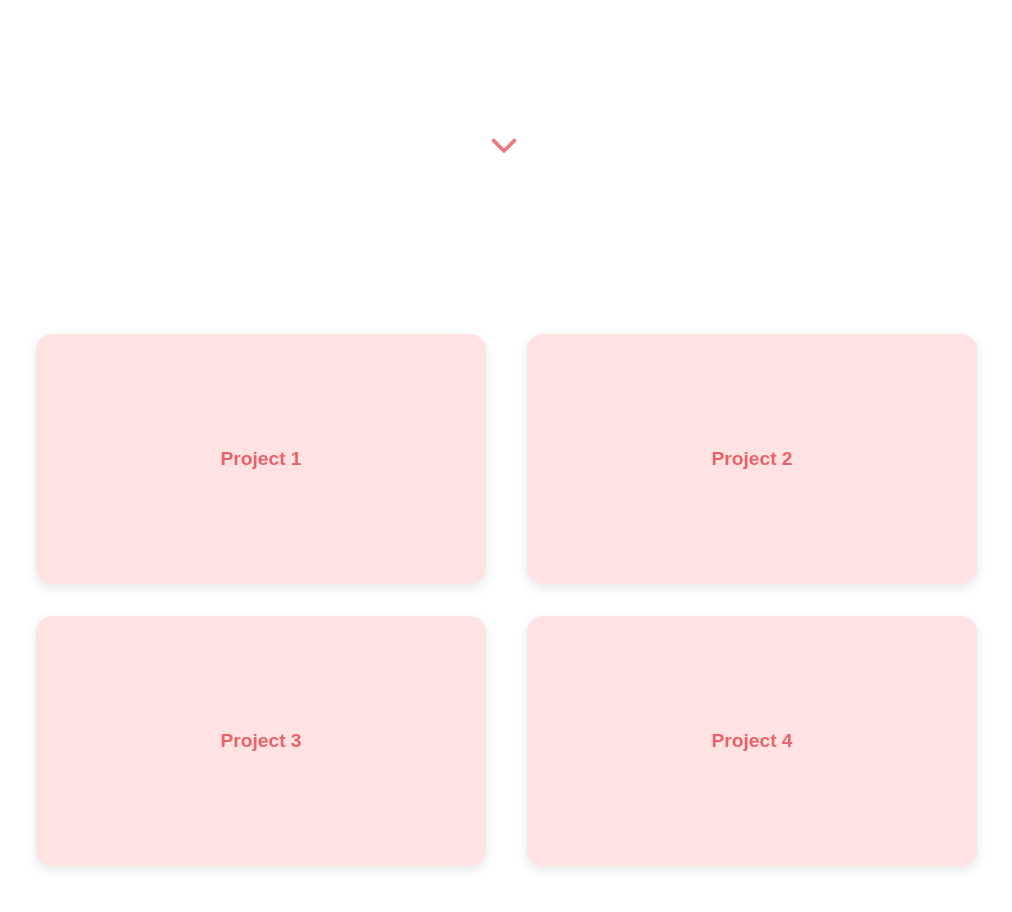
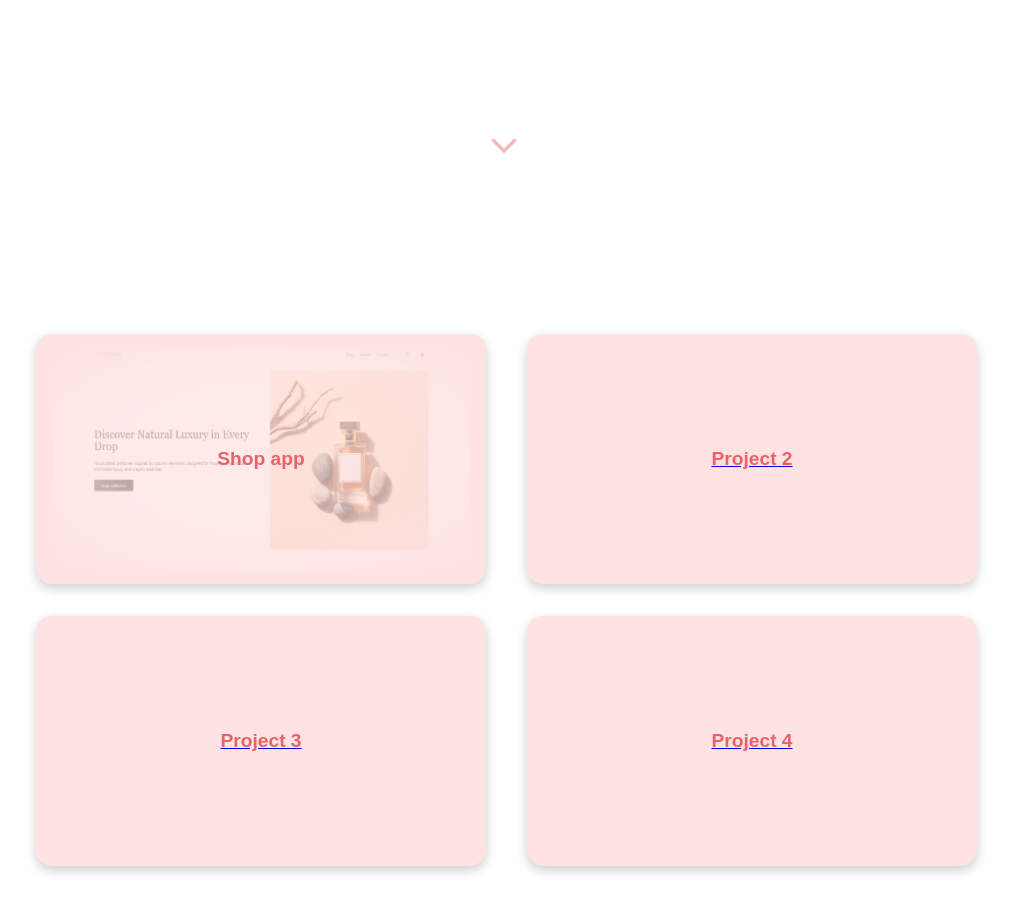
Before and after one commit to Kubrycz/portfolio_, a React (Create React App) app: page / in a window 1280 px wide. Shown: the part 600-1512 px from the top of the page, without its empty margins (136-1148 px from the left). Built offline with nearby package versions, Linux system fonts and the light colour scheme.

Commit message:
add some projects changes, visual effects on buttons

```diff
--- a/src/App.tsx
+++ b/src/App.tsx
@@ -3,8 +3,15 @@ import avatar from "../src/assets/AvatarMaker.png";
 import { FontAwesomeIcon } from "@fortawesome/react-fontawesome";
 import { faBars, faChevronDown } from "@fortawesome/free-solid-svg-icons";
 import "./scss/General.scss";
+import "./scss/components/Projects.scss";
+import ScrollToSection from "./components/ScrollSection";
+import ShopAppPhoto from "./assets/ShopAppPhoto.jpg";
 
 function App() {
+  function funcTEst(): void {
+    throw new Error("Function not implemented.");
+  }
+
   return (
     <div className="background">
       <div className="header">
@@ -28,27 +35,44 @@ function App() {
           <img className="avatar" src={avatar} alt="avatar" />
         </div>
 
-        <button className="scroll-down-arrow">
+        <button className="scroll-down-arrow" onClick={ScrollToSection}>
           <FontAwesomeIcon icon={faChevronDown} size="2x" />
         </button>
       </Section>
+      <Section>
+        <div className="scrollAbout-section" id="scrollAbout-section">
+          <div className="projects-grid">
+            <div className="project-card">
+              <a href="https://shop-app-kubryczs-projects.vercel.app/">
+                <button className="project-card">
+                  <div className="image-container">
+                    <img className="photo" src={ShopAppPhoto} alt="" />
+                    <div className="project-name">Shop app</div>
+                  </div>
+                </button>
+              </a>
+            </div>
 
-      <Section>
-        <div className="projects-grid">
-          <div className="project-card">
-            <a href="https://shop-app-kubryczs-projects.vercel.app/"></a>Project
-            1
+            <div className="project-card">
+              <a href="https://list-app-amber.vercel.app/">
+                <button className="project-card">Project 2</button>
+              </a>
+            </div>
+
+            <div className="project-card">
+              <a href="https://quiz-game-steel-six.vercel.app/">
+                <button className="project-card">Project 3</button>
+              </a>
+            </div>
+
+            <div className="project-card">
+              <a href="https://shop-app-kubryczs-projects.vercel.app/">
+                <button className="project-card">Project 4</button>
+              </a>
+            </div>
           </div>
-          <div className="project-card">Project 2</div>
-          <div className="project-card">Project 3</div>
-          <div className="project-card">Project 4</div>
         </div>
-
-        <button className="scroll-down-arrow">
-          <FontAwesomeIcon icon={faChevronDown} size="2x" />
-        </button>
       </Section>
-
       <Section>
         <div className="flex-container">
           <div className="text-block">
@@ -61,10 +85,6 @@ function App() {
           </div>
           <img className="avatar" src={avatar} alt="avatar" />
         </div>
-
-        <button className="scroll-down-arrow">
-          <FontAwesomeIcon icon={faChevronDown} size="2x" />
-        </button>
       </Section>
     </div>
   );
--- /dev/null
+++ b/src/components/ScrollSection.tsx
@@ -0,0 +1,19 @@
+const ScrollToSection = () => {
+  console.log("Kliknięto przycisk! ✅");
+
+  const section = document.getElementById("scrollAbout-section");
+  console.log("Znaleziony element:", section);
+
+  if (section) {
+    const yOffset = -150;
+    const y =
+      section.getBoundingClientRect().top + window.pageYOffset + yOffset;
+
+    window.scrollTo({ top: y, behavior: "smooth" });
+    console.log("Scroll");
+  } else {
+    console.warn("Nie znaleziono sekcji");
+  }
+};
+
+export default ScrollToSection;
--- /dev/null
+++ b/src/scss/components/Projects.scss
@@ -0,0 +1,48 @@
+@use "../variables/colors.scss" as *;
+@use "../variables/fonts.scss" as *;
+
+.image-container {
+  position: relative;
+  width: 26rem;
+  height: 14rem;
+  overflow: hidden;
+
+  .photo {
+    width: 26rem;
+    height: 14rem;
+    opacity: 0.3;
+    transition: opacity 0.4s ease;
+
+    mask-image: radial-gradient(
+      ellipse at center,
+      $text-pink 50%,
+      transparent 100%
+    );
+    mask-size: 100% 100%;
+    mask-repeat: no-repeat;
+  }
+
+  .project-name {
+    position: absolute;
+    top: 50%;
+    left: 50%;
+    transform: translate(-50%, -50%);
+    color: $text-pink;
+    font-size: 1.2rem;
+    font-weight: bold;
+    text-align: center;
+    opacity: 1;
+    transition: opacity 0.3s ease;
+    z-index: 2;
+    pointer-events: none;
+  }
+
+  &:hover .photo {
+    filter: brightness(100%);
+    opacity: 1;
+  }
+
+  &:hover .project-name {
+    opacity: 0;
+  }
+}
--- a/src/scss/components/ProjectsContainer.scss
+++ b/src/scss/components/ProjectsContainer.scss
@@ -20,6 +20,8 @@
   height: 250px;
   width: 450px;
   border-radius: 1rem;
+  border: none;
+  text-decoration: none;
   box-shadow: 0 4px 12px rgba(0, 0, 0, 0.1);
   transition: transform 0.3s ease;
   display: flex;
@@ -30,6 +32,7 @@
   color: #e96269;
   font-weight: 600;
   text-align: center;
+  cursor: pointer;
 
   &:hover {
     transform: translateY(-5px);
```
Also changed, not shown: src/assets/ShopAppPhoto.jpg (added).
